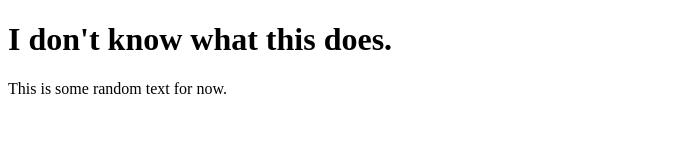
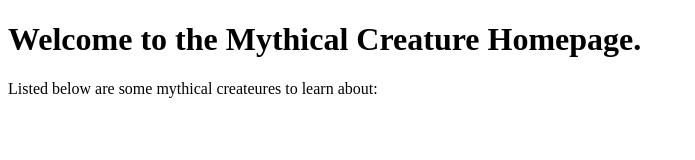
Before and after one commit to jdmar3-comp426/a01-MaikRuckauf, a plain HTML site: page index.html in a window 1280 px wide. Shown: the whole page, without its empty margins (0-695 px from the left). Drawn offline with Linux system fonts and the light colour scheme.

Commit message:
Changed some text around so homepage makes sense

```diff
--- a/index.html
+++ b/index.html
@@ -3,12 +3,12 @@
     <head>
         <meta charset="UTF-8">
         <meta name="viewport" content="width=device-width, initial-scale=1.0">
-        <title>Welcome to the homepage of mythical creatures!</title>
+        <title>Mythical Creatures</title>
     </head>
     <body>
         <div>
-            <h1>I don't know what this does.</h1>
-            <p>This is some random text for now.</p>
+            <h1>Welcome to the Mythical Creature Homepage.</h1>
+            <p>Listed below are some mythical createures to learn about:</p>
         </div>
     </body>
 </html>
```
